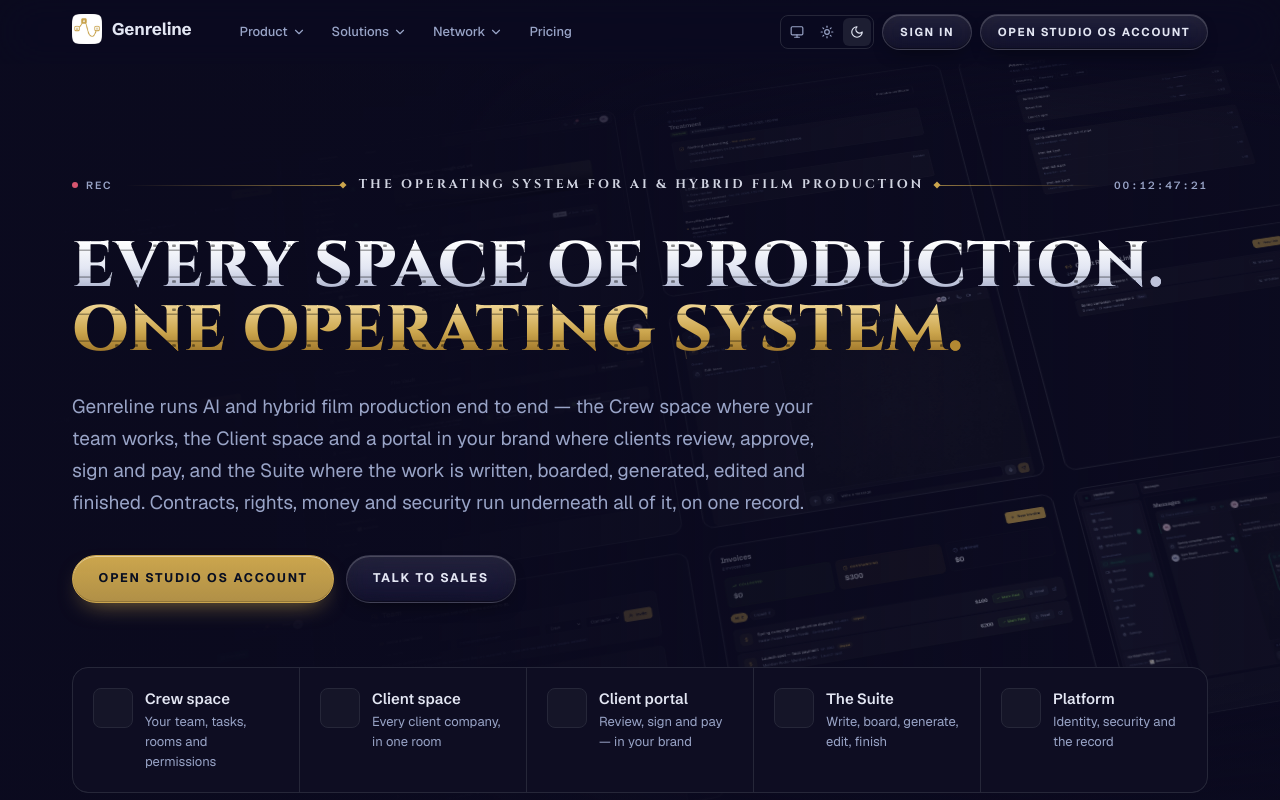
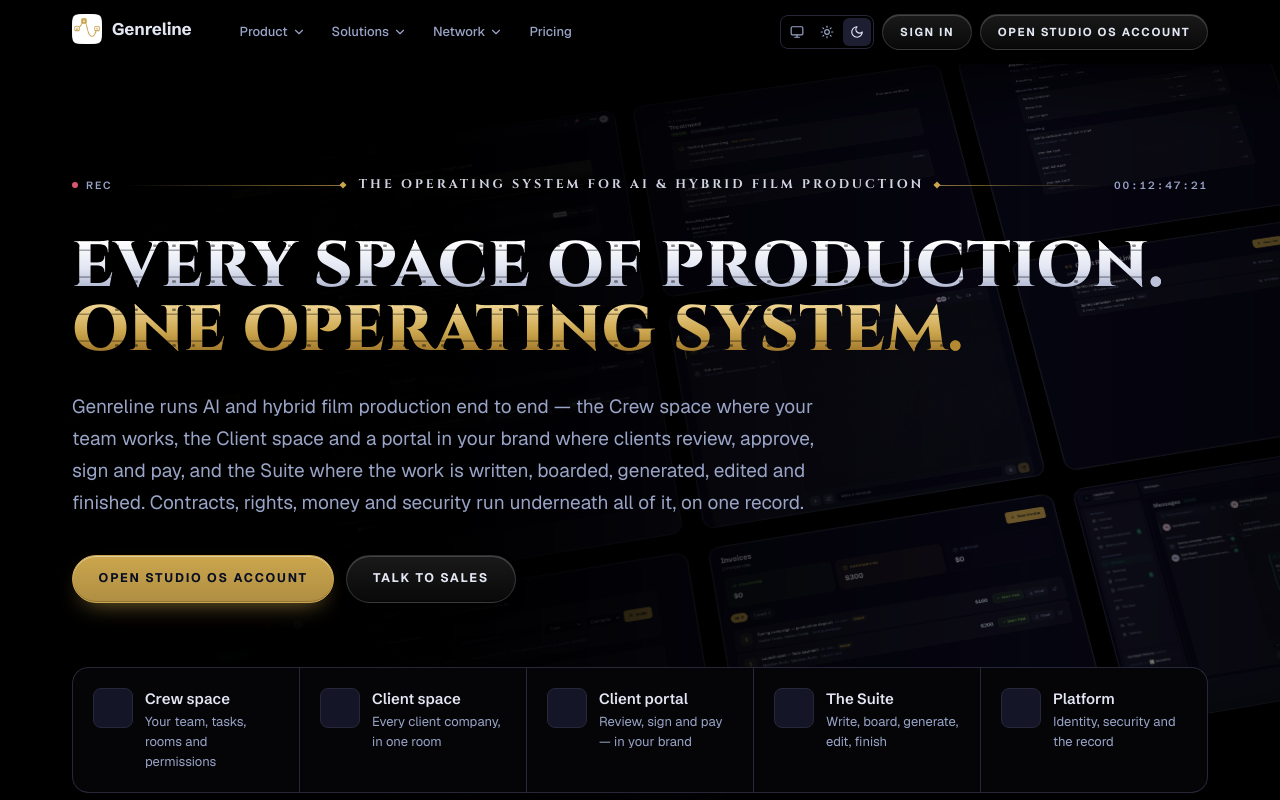
Before and after one commit to McPrime-Digital/genreline-website, a Next.js app: page / in a window 1280 px wide. Shown: the top 800 px of the page. Built offline with nearby package versions, Linux system fonts and the light colour scheme.

Commit message:
Dark mode: the canvas is pure black, matching the app; panels keep Ink

```diff
--- a/styles/tokens.css
+++ b/styles/tokens.css
@@ -85,7 +85,10 @@
   /* ── Dark theme — Ink, a matte black-out blue (owner override above) ── */
   .dark {
     color-scheme: dark;
-    --background: 242 50% 8%;         /* #0B0A1F Ink — the canvas */
+    /* The canvas is TOTAL BLACK (owner, 2026-10-04 — the same decision as the
+       app's shell): every raised surface below keeps its Ink value, so the site
+       reads as Ink panels on black. */
+    --background: 0 0% 0%;            /* #000000 — the canvas */
     --foreground: 226 39% 92%;        /* #E8EBF5 off-white */
     --card: 239 32.2% 11.9%;          /* #141528 a matte panel, one step up */
     --card-foreground: 226 39% 92%;
```
